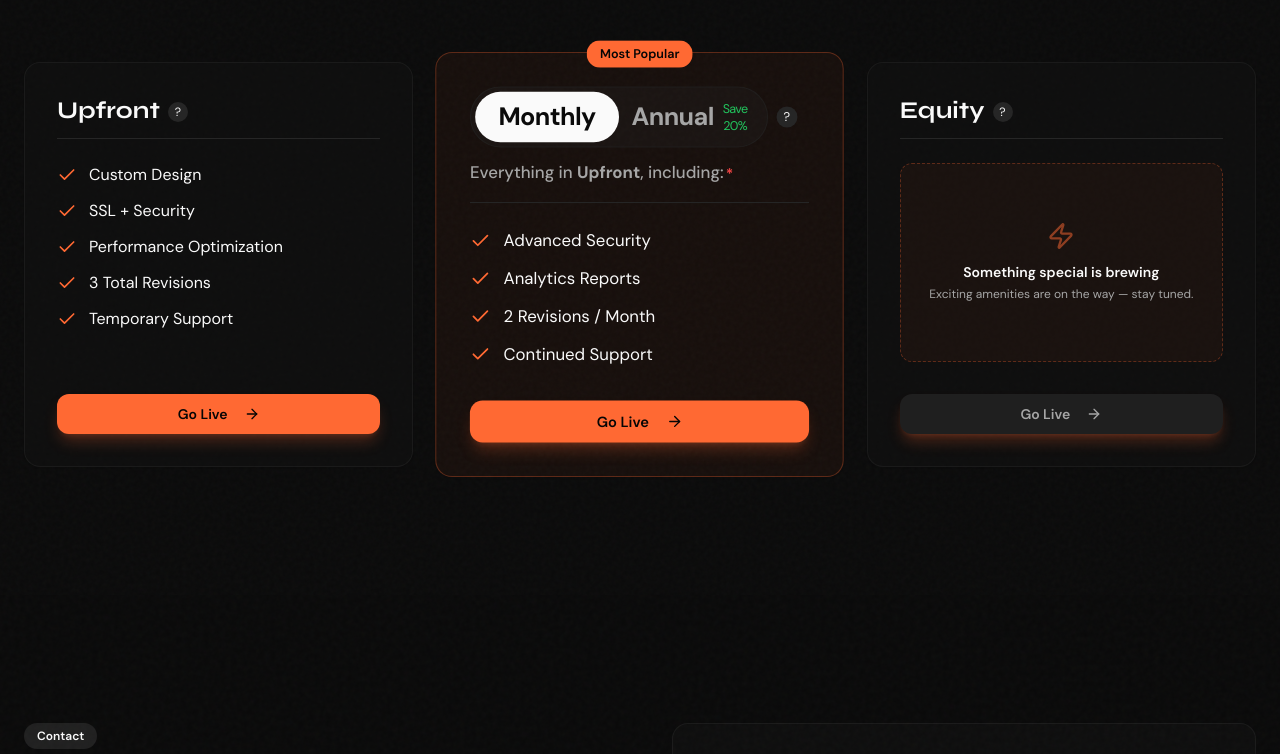
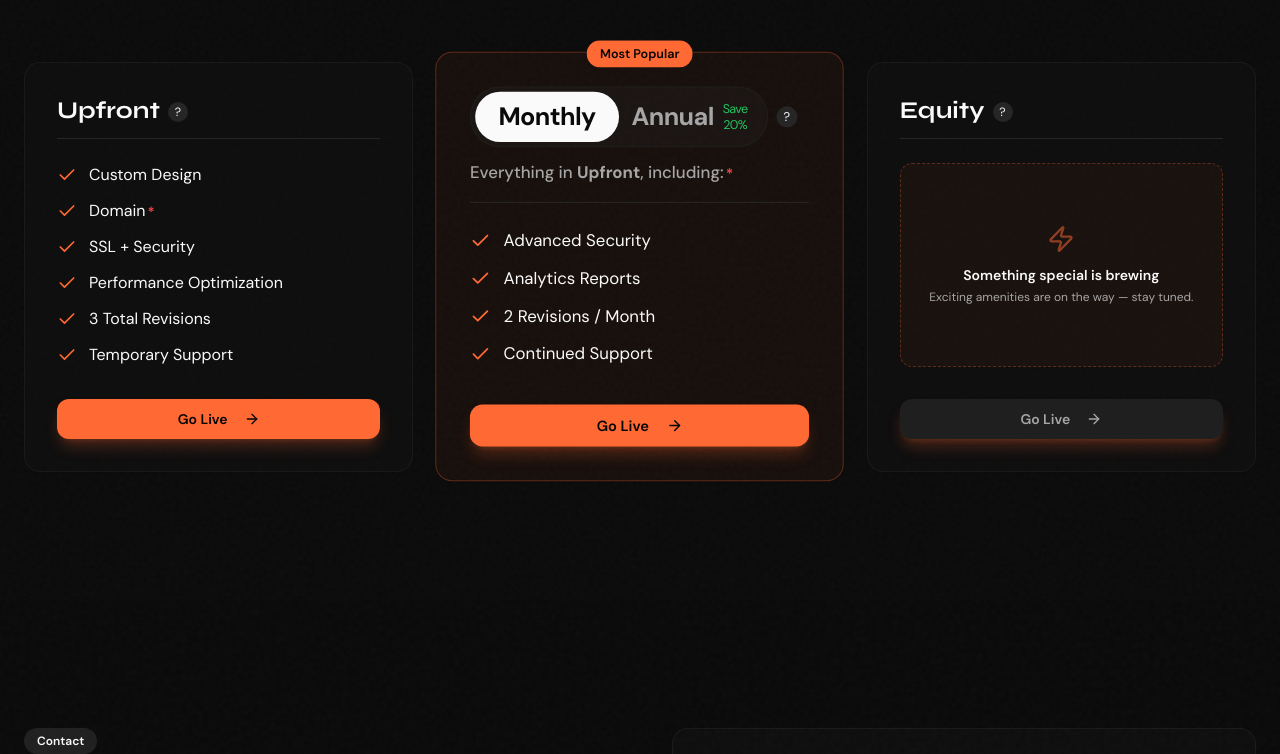
Before and after one commit to matrixfrr/GimmeASite, a Next.js app: page / in a window 1280 px wide. Shown: the part 3848-4602 px from the top of the page. Built offline with nearby package versions, Linux system fonts and the light colour scheme.

Commit message:
Domain feature+asterisk on Upfront card, Domain in table, Monthly Discount 10%/20% green

```diff
--- a/src/app/page.tsx
+++ b/src/app/page.tsx
@@ -549,6 +549,7 @@ function PricingSection({ onOpenPayment }: { onOpenPayment: (plan: "one-time" |
       description: "",
       features: [
         "Custom Design",
+        "Domain",
         "SSL + Security",
         "Performance Optimization",
         "3 Total Revisions",
@@ -685,6 +686,11 @@ function PricingSection({ onOpenPayment }: { onOpenPayment: (plan: "one-time" |
                         <Check className="w-4 h-4 text-primary flex-shrink-0" />
                         <span className="text-sm">{feature.replace("__sub__", "")}</span>
                       </div>
+                    ) : feature === "Domain" ? (
+                      <div key={feature} className="flex items-center gap-3">
+                        <Check className="w-5 h-5 text-primary flex-shrink-0" />
+                        <span>Domain<span title="Conditions may apply." className="text-red-500 font-bold text-sm cursor-help ml-0.5 align-middle">*</span></span>
+                      </div>
                     ) : (
                       <div key={feature} className="flex items-center gap-3">
                         <Check className="w-5 h-5 text-primary flex-shrink-0" />
@@ -785,22 +791,23 @@ function PricingSection({ onOpenPayment }: { onOpenPayment: (plan: "one-time" |
                 <tbody className="divide-y divide-border/40">
                   {([
                     { perk: "Custom Design", up: true, mo: true, hy: true, an: true },
+                    { perk: "Domain", up: true, mo: true, hy: true, an: true },
                     { perk: "SSL Certified", up: true, mo: true, hy: true, an: true },
                     { perk: "Performance", up: true, mo: true, hy: true, an: true },
                     { perk: "Security", up: true, mo: true, hy: true, an: true },
                     { perk: "Revisions", up: "3", mo: "2/month", hy: "4/month", an: "∞" },
                     { perk: "Support", up: "6 Months", mo: "∞", hy: "∞", an: "∞⚡" },
                     { perk: "Analytics", up: false, mo: true, hy: true, an: true },
-                    { perk: "Monthly Discount", up: false, mo: false, hy: true, an: true },
+                    { perk: "Monthly Discount", up: false, mo: false, hy: "10%", an: "20%" },
                     { perk: "Full Redesigns", up: false, mo: false, hy: false, an: true },
                     { perk: "Subdomains", up: false, mo: false, hy: false, an: true },
                   ] as { perk: string; up: boolean | string; mo: boolean | string; hy: boolean | string; an: boolean | string }[]).map(({ perk, up, mo, hy, an }) => {
                     const cell = (v: boolean | string) => typeof v === "string"
-                      ? <span className="text-xs font-semibold text-foreground">{v}</span>
+                      ? <span className={`text-xs font-semibold ${typeof v === "string" && v.endsWith("%") ? "text-green-500" : "text-foreground"}`}>{v}</span>
                       : v ? <Check className="w-4 h-4 text-green-500 mx-auto" /> : null;
                     return (
                       <tr key={perk} className="hover:bg-muted/20 transition-colors">
-                        <td className="py-2.5 pr-4 text-muted-foreground">{perk}</td>
+                        <td className={`py-2.5 pr-4 ${perk === "Monthly Discount" ? "text-green-500 font-semibold" : "text-muted-foreground"}`}>{perk}</td>
                         <td className="text-center py-2.5 px-2">{cell(up)}</td>
                         <td className="text-center py-2.5 px-2">{cell(mo)}</td>
                         <td className="text-center py-2.5 px-2">{cell(hy)}</td>
```
